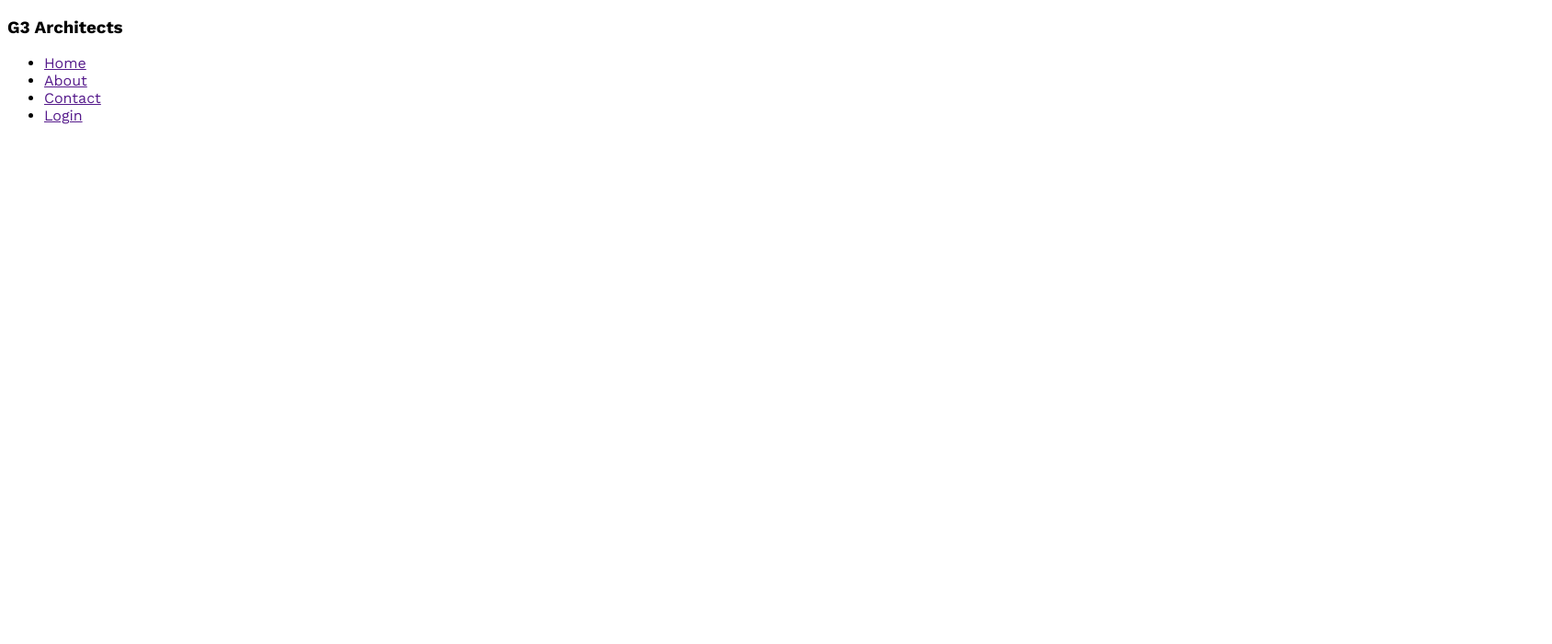
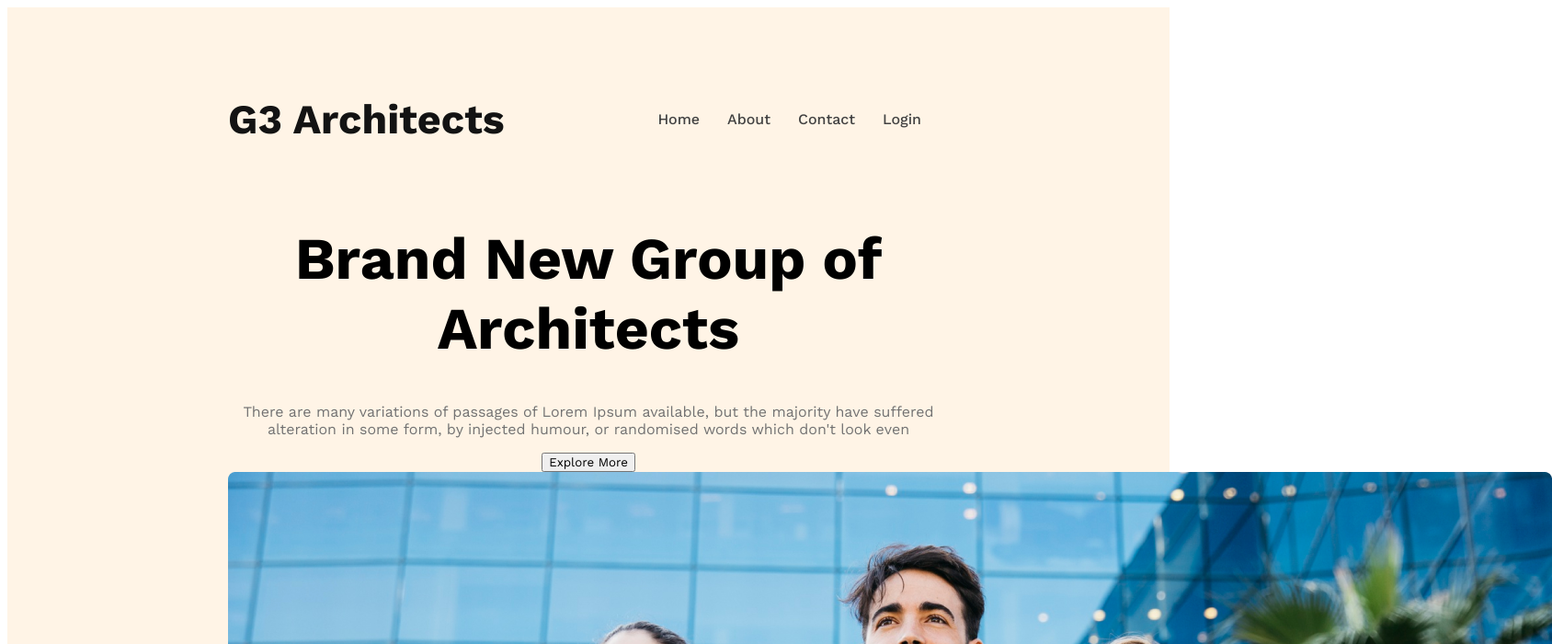
Before and after one commit to sheikhjubaer/g3-architects-website, a plain HTML site: page index.html in a window 1280 px wide. Shown: the top 700 px of the page at 92% size, 1688 px wide, since content can reach past the window. Drawn offline with nearby package versions, Linux system fonts and the light colour scheme.

Commit message:
banner content added

```diff
--- a/index.html
+++ b/index.html
@@ -8,13 +8,23 @@
 </head>
 <body>
     <header>
-        <h3>G3 Architects</h3>
+        <nav>
+            <h3 class="nav-title">G3 Architects</h3>
             <ul>
                 <li><a href="">Home</a></li>
                 <li><a href="">About</a></li>
                 <li><a href="">Contact</a></li>
                 <li><a href="">Login</a></li>
             </ul>
+        </nav>
+        <div class="banner">
+            <div class="banner-content">
+                <h1 class="banner-title">Brand New Group of Architects</h1>
+                <p class="banner-description">There are many variations of passages of Lorem Ipsum available, but the majority have suffered alteration in some form, by injected humour, or randomised words which don't look even</p>
+                <button class="btn-primary">Explore More</button>
+            </div>
+            <img src="images/banner.png" alt="">
+        </div>
     </header>
 </body>
 </html>
--- a/styles/architect.css
+++ b/styles/architect.css
@@ -1,8 +1,55 @@
 /* Google Fonts  */
 @import url('https://fonts.googleapis.com/css2?family=Lato:ital,wght@0,100;0,300;0,400;0,700;0,900;1,100;1,300;1,400;1,700;1,900&family=Open+Sans:wght@400;700;800&family=Work+Sans:ital,wght@0,100;0,200;0,300;0,400;0,500;0,600;0,700;0,800;0,900;1,100;1,200;1,300;1,400;1,500;1,600;1,700;1,800;1,900&display=swap');
 
+/* Shared Styles */
 * {
     font-family: 'Lato', sans-serif;
     font-family: 'Open Sans', sans-serif;
     font-family: 'Work Sans', sans-serif;
 }
+.btn-primary {
+
+}
+/* header Styles */
+header {
+    background: rgba(255, 144, 14, 0.10);
+    padding: 50px 240px;
+}
+nav {
+    display: flex;
+    justify-content: space-between;
+    align-items: center;
+}
+.nav-title {
+    font-size: 2.8rem;
+    font-weight: 700;
+    color: #131313;
+}
+nav > ul {
+    display: flex;
+}
+nav li {
+    list-style: none;
+    margin-right: 30px;
+    font-weight: 500;
+    font-size: 1rem;
+}
+nav li a {
+    text-decoration: none;
+    color: #424242;
+}
+
+/* Banner Styles */
+.banner-content {
+    max-width: 800px;
+    text-align: center;
+    margin: 0 auto;
+}
+.banner-title {
+    font-size: 4rem;
+    font-weight: 700;
+    columns: #131313;
+}
+.banner-description {
+    color: #727272;
+}
```
Lines whose indentation alone changed are shown as unchanged.
